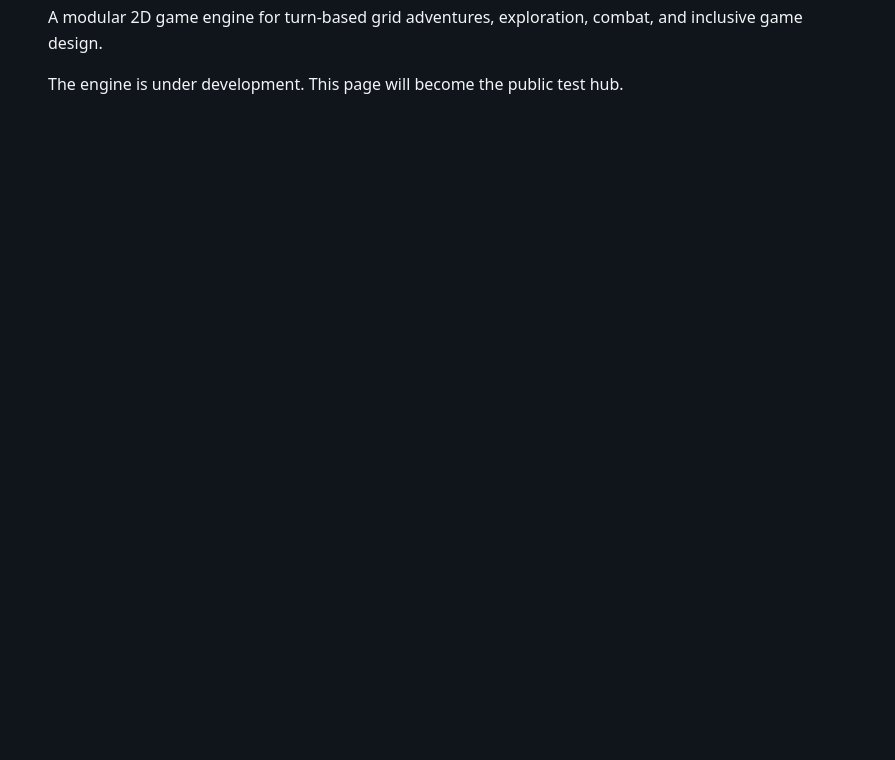
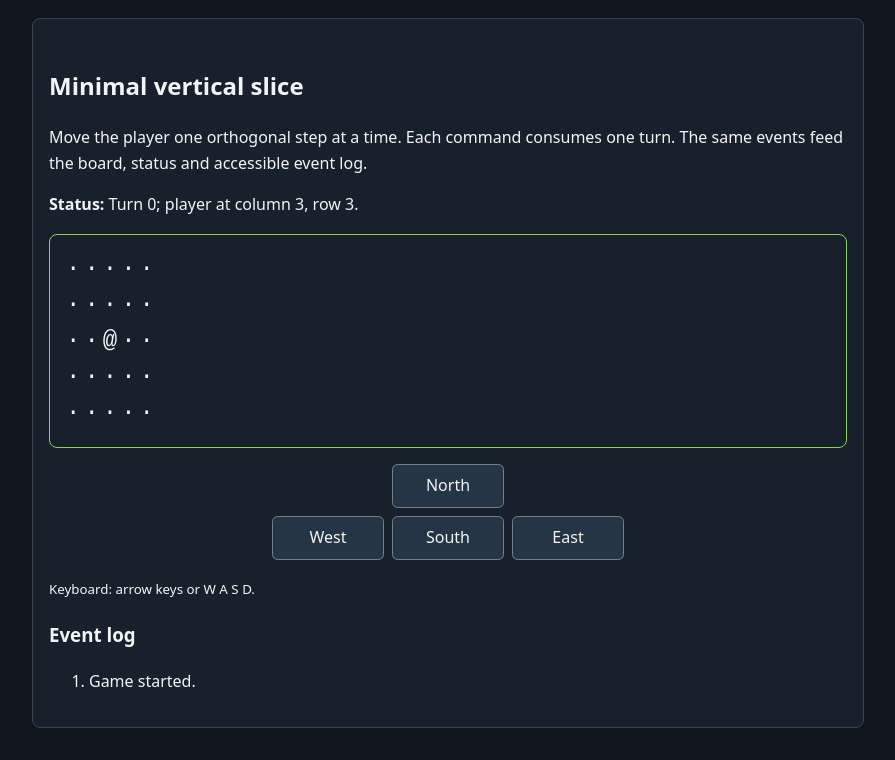
Before and after one commit to concego/raptor-game-engine, a website: page index.html in a window 1280 px wide. Shown: the part 137-897 px from the top of the page, without its empty margins (192-1087 px from the left). Before the commit the page ends 800 px from the top, so only its background shows below. Drawn offline with Linux system fonts and the light colour scheme.

Commit message:
feat: publish minimal playable slice
Updated the title and description for clarity. Enhanced styles and added a minimal vertical slice demo section with movement controls.

```diff
--- a/index.html
+++ b/index.html
@@ -3,20 +3,106 @@
 <head>
   <meta charset="utf-8">
   <meta name="viewport" content="width=device-width, initial-scale=1">
-  <title>Raptor Game Engine</title>
-  <meta name="description" content="A modular 2D game engine for turn-based grid adventures.">
+  <title>Raptor Game Engine — Minimal Slice</title>
+  <meta name="description" content="A minimal accessible demonstration of the Raptor Game Engine.">
   <style>
     :root { color-scheme: dark; }
-    body { max-width: 50rem; margin: 0 auto; padding: 3rem 1.25rem; font: 1rem/1.6 system-ui, sans-serif; background: #10151c; color: #f2f5f7; }
-    h1 { color: #8bd450; }
+    body { max-width: 52rem; margin: 0 auto; padding: 2rem 1.25rem; font: 1rem/1.6 system-ui, sans-serif; background: #10151c; color: #f2f5f7; }
+    h1 { color: #8bd450; line-height: 1.2; }
+    h2 { margin-top: 2rem; }
+    .panel { padding: 1rem; border: 1px solid #394553; border-radius: .5rem; background: #18212b; }
+    #board { min-height: 7rem; padding: 1rem; border: 1px solid #8bd450; border-radius: .5rem; font: 1.5rem/1.5 monospace; letter-spacing: .25rem; white-space: pre; }
+    .controls { display: grid; grid-template-columns: repeat(3, minmax(4rem, 7rem)); gap: .5rem; justify-content: center; margin: 1rem 0; }
+    button { min-height: 2.75rem; padding: .5rem .75rem; border: 1px solid #6d8092; border-radius: .35rem; background: #263545; color: inherit; font: inherit; cursor: pointer; }
+    button:hover, button:focus-visible { outline: 3px solid #8bd450; outline-offset: 2px; }
+    .empty { visibility: hidden; }
+    li { margin: .25rem 0; }
     code { color: #b8e986; }
   </style>
 </head>
 <body>
   <main>
     <h1>Raptor Game Engine</h1>
-    <p>A modular 2D game engine for turn-based grid adventures, exploration, combat, and inclusive game design.</p>
-    <p>The engine is under development. This page will become the public test hub.</p>
+    <p>A modular 2D engine for turn-based grid adventures, exploration, combat, and inclusive game design.</p>
+
+    <section class="panel" aria-labelledby="demo-title">
+      <h2 id="demo-title">Minimal vertical slice</h2>
+      <p>Move the player one orthogonal step at a time. Each command consumes one turn. The same events feed the board, status and accessible event log.</p>
+      <p><strong>Status:</strong> <output id="status" aria-live="polite">Loading…</output></p>
+      <div id="board" role="img" aria-label="5 by 5 demonstration grid"></div>
+      <div class="controls" aria-label="Movement controls">
+        <span class="empty" aria-hidden="true">.</span>
+        <button type="button" data-dx="0" data-dy="-1">North</button>
+        <span class="empty" aria-hidden="true">.</span>
+        <button type="button" data-dx="-1" data-dy="0">West</button>
+        <button type="button" data-dx="0" data-dy="1">South</button>
+        <button type="button" data-dx="1" data-dy="0">East</button>
+      </div>
+      <p><small>Keyboard: arrow keys or W A S D.</small></p>
+      <h3>Event log</h3>
+      <ol id="log" aria-live="polite" aria-relevant="additions"></ol>
+    </section>
   </main>
+
+  <script type="module">
+    import { Engine, MovementSystem, moveCommand } from './src/index.js';
+
+    const engine = new Engine({ width: 5, height: 5 });
+    const player = engine.addEntity({ id: 'player', position: { x: 2, y: 2 } });
+    engine.addSystem(new MovementSystem({ grid: engine.grid }));
+
+    const board = document.querySelector('#board');
+    const status = document.querySelector('#status');
+    const log = document.querySelector('#log');
+    const labels = { blocked: 'Movement blocked by the edge of the grid.' };
+
+    function addLog(message) {
+      const item = document.createElement('li');
+      item.textContent = message;
+      log.prepend(item);
+      while (log.children.length > 5) log.lastElementChild.remove();
+    }
+
+    function render() {
+      let text = '';
+      for (let y = 0; y < engine.grid.height; y += 1) {
+        for (let x = 0; x < engine.grid.width; x += 1) {
+          text += player.position.x === x && player.position.y === y ? '@' : '·';
+        }
+        text += y === engine.grid.height - 1 ? '' : '\n';
+      }
+      board.textContent = text;
+      status.textContent = `Turn ${engine.state.turn}; player at column ${player.position.x + 1}, row ${player.position.y + 1}.`;
+    }
+
+    engine.on('movement.completed', ({ to }) => addLog(`Moved to column ${to.x + 1}, row ${to.y + 1}.`));
+    engine.on('movement.blocked', () => addLog(labels.blocked));
+
+    function move(dx, dy) {
+      engine.dispatch(moveCommand(dx, dy));
+      render();
+    }
+
+    document.querySelectorAll('[data-dx]').forEach(button => {
+      button.addEventListener('click', () => move(Number(button.dataset.dx), Number(button.dataset.dy)));
+    });
+
+    document.addEventListener('keydown', event => {
+      const directions = {
+        ArrowUp: [0, -1], w: [0, -1], W: [0, -1],
+        ArrowLeft: [-1, 0], a: [-1, 0], A: [-1, 0],
+        ArrowDown: [0, 1], s: [0, 1], S: [0, 1],
+        ArrowRight: [1, 0], d: [1, 0], D: [1, 0]
+      };
+      const direction = directions[event.key];
+      if (!direction) return;
+      event.preventDefault();
+      move(...direction);
+    });
+
+    engine.start();
+    addLog('Game started.');
+    render();
+  </script>
 </body>
 </html>
```
